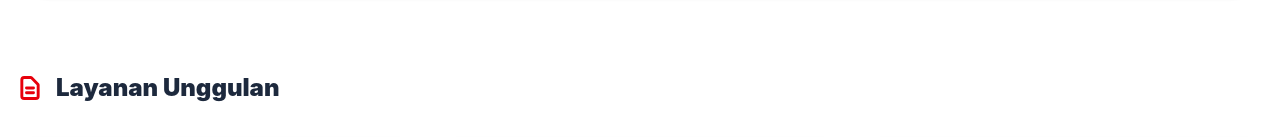
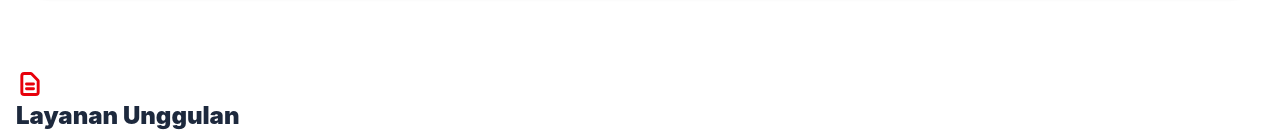
Before and after one commit to Irukandjie/web-pupr-purwodadi, a React (Vite) app: page / in a window 1280 px wide. Shown: the part 616-753 px from the top of the page. Built offline with nearby package versions, Linux system fonts and the light colour scheme.

Commit message:
Update ScrollReveal.jsx

```diff
--- a/src/component/ScrollReveal.jsx
+++ b/src/component/ScrollReveal.jsx
@@ -1,61 +1,108 @@
 import React, { useEffect, useRef, useState } from 'react';
+
+// Easing super mahal: lambat di akhir, ngasih kesan elemen itu "berat" dan "premium"
+const EASE_OUT_EXPO = 'cubic-bezier(0.19, 1, 0.22, 1)';
 
 const ScrollReveal = ({
   children,
-  direction = 'up', // Pilihan: 'up', 'down', 'left', 'right', 'none'
-  delay = 'delay-0', // Pilihan: 'delay-75', 'delay-100', 'delay-300', 'delay-500', dll
-  duration = 'duration-1000', // Kecepatan animasi
-  className = '',
-  threshold = 0.15 // Seberapa banyak elemen harus masuk layar sebelum animasi jalan (0.15 = 15%)
+  direction = 'up',   // 'up', 'down', 'left', 'right', 'none'
+  delay = 0,
+  duration = 1400,    // Diperlama dikit jadi 1.4 detik biar efek cinematic-nya kerasa
+  scale = 0.92,       // Skala awal lebih kecil biar efek pop-out lebih dramatis
+  blur = true,        // EFEK BARU: Cinematic focus reveal (blur to sharp)
+  threeD = true,      // EFEK BARU: Efek lipatan 3D membuka ke layar
+  enableFloat = false, // Efek melayang bolak-balik
+  className = ''
 }) => {
   const [isVisible, setIsVisible] = useState(false);
   const ref = useRef(null);
 
   useEffect(() => {
     const observer = new IntersectionObserver(
-      ([entry]) => {
-        // Kalau elemen masuk layar, set jadi true
-        if (entry.isIntersecting) {
-          setIsVisible(true);
-          // Unobserve biar animasinya cuma jalan sekali pas pertama kali di-scroll
-          observer.unobserve(entry.target);
-        }
+      (entries) => {
+        entries.forEach((entry) => {
+          if (entry.isIntersecting) {
+            setIsVisible(true);
+            observer.unobserve(entry.target);
+          }
+        });
       },
-      {
-        threshold: threshold, // Trigger animasi pas elemen kelihatan 15%
-      }
+      { threshold: 0.25 }
     );
 
-    if (ref.current) {
-      observer.observe(ref.current);
-    }
+    if (ref.current) observer.observe(ref.current);
 
     return () => {
       if (ref.current) observer.unobserve(ref.current);
     };
-  }, [threshold]);
+  }, []);
 
-  // Nentuin dari mana elemennya bakal muncul
-  const getDirectionClass = () => {
+  // Logic 3D & Pergerakan yang super presisi pakai inline-style
+  const getHiddenStyle = () => {
+    let transform = 'perspective(1200px) '; // Kedalaman 3D
+
+    // Efek flip 3D berdasarkan arah datangnya elemen
+    if (threeD) {
+      if (direction === 'up') transform += 'rotateX(-12deg) ';
+      else if (direction === 'down') transform += 'rotateX(12deg) ';
+      else if (direction === 'left') transform += 'rotateY(-12deg) ';
+      else if (direction === 'right') transform += 'rotateY(12deg) ';
+    }
+
+    // Arah pergerakan translasi
     switch (direction) {
-      case 'up': return 'translate-y-20'; // Meluncur dari bawah ke atas
-      case 'down': return '-translate-y-20'; // Meluncur dari atas ke bawah
-      case 'left': return '-translate-x-20'; // Meluncur dari kiri ke kanan
-      case 'right': return 'translate-x-20'; // Meluncur dari kanan ke kiri
-      default: return 'translate-y-0 translate-x-0'; // Cuma fade in (nggak gerak)
+      case 'up': transform += 'translateY(40px) '; break;
+      case 'down': transform += 'translateY(-40px) '; break;
+      case 'left': transform += 'translateX(-40px) '; break;
+      case 'right': transform += 'translateX(40px) '; break;
+      default: break;
     }
+
+    transform += `scale(${scale})`;
+
+    return {
+      opacity: 0,
+      filter: blur ? 'blur(16px)' : 'none', // Blur tingkat tinggi saat belum muncul
+      transform: transform,
+    };
+  };
+
+  const getVisibleStyle = () => {
+    return {
+      opacity: 1,
+      filter: 'blur(0px)', // Fokus tajam
+      transform: 'perspective(1200px) rotateX(0deg) rotateY(0deg) translateY(0px) translateX(0px) scale(1)',
+    };
+  };
+
+  // Menggabungkan durasi transisi
+  const transitionStyle = {
+    transitionProperty: 'transform, opacity, filter',
+    transitionDuration: `${duration}ms`,
+    transitionDelay: `${delay}ms`,
+    transitionTimingFunction: EASE_OUT_EXPO,
+    ...(isVisible ? getVisibleStyle() : getHiddenStyle())
   };
 
   return (
     <div
       ref={ref}
-      className={`transform transition-all ease-out ${duration} ${delay} ${className} ${
-        isVisible
-          ? 'opacity-100 translate-y-0 translate-x-0' // Posisi akhir (normal)
-          : `opacity-0 ${getDirectionClass()}` // Posisi awal (ngumpet)
-      }`}
+      // Wrapper luar untuk efek kilauan CSS (Shimmer) yang dari index.css
+      className={`scroll-reveal-shimmer-wrapper ${isVisible ? 'scroll-reveal-active' : ''} ${className}`}
     >
-      {children}
+      <div
+        // Inner wrapper 1: Eksekusi animasi masuk (Blur, 3D, Opacity, Transform)
+        className="scroll-reveal-shimmer will-change-transform"
+        style={transitionStyle}
+      >
+        {/* Inner wrapper 2: Efek melayang statis (Float) yang aktif SETELAH elemen selesai muncul */}
+        <div
+          className={`transition-all duration-1000 ${isVisible && enableFloat ? 'animate-float-aesthetic' : ''}`}
+          style={isVisible && enableFloat ? { animationDelay: `${duration * 0.7}ms` } : {}}
+        >
+          {children}
+        </div>
+      </div>
     </div>
   );
 };
```
